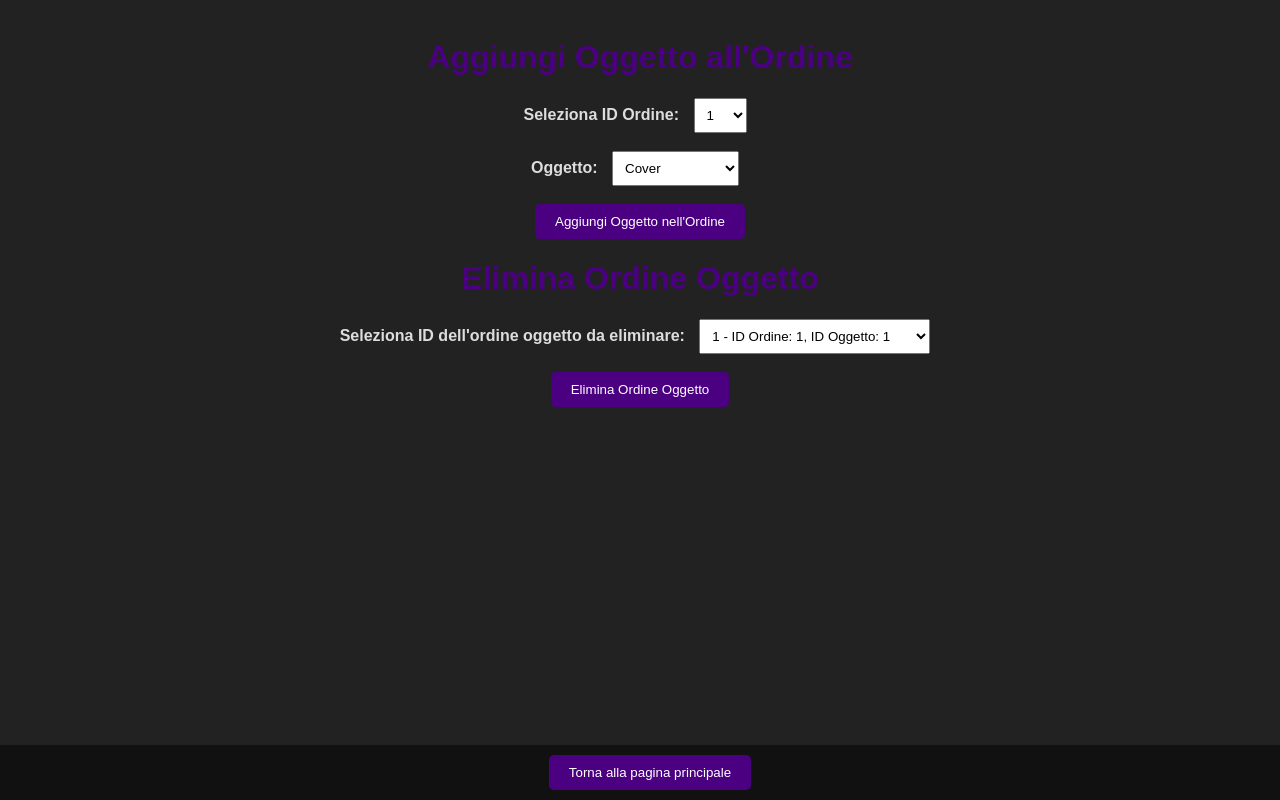
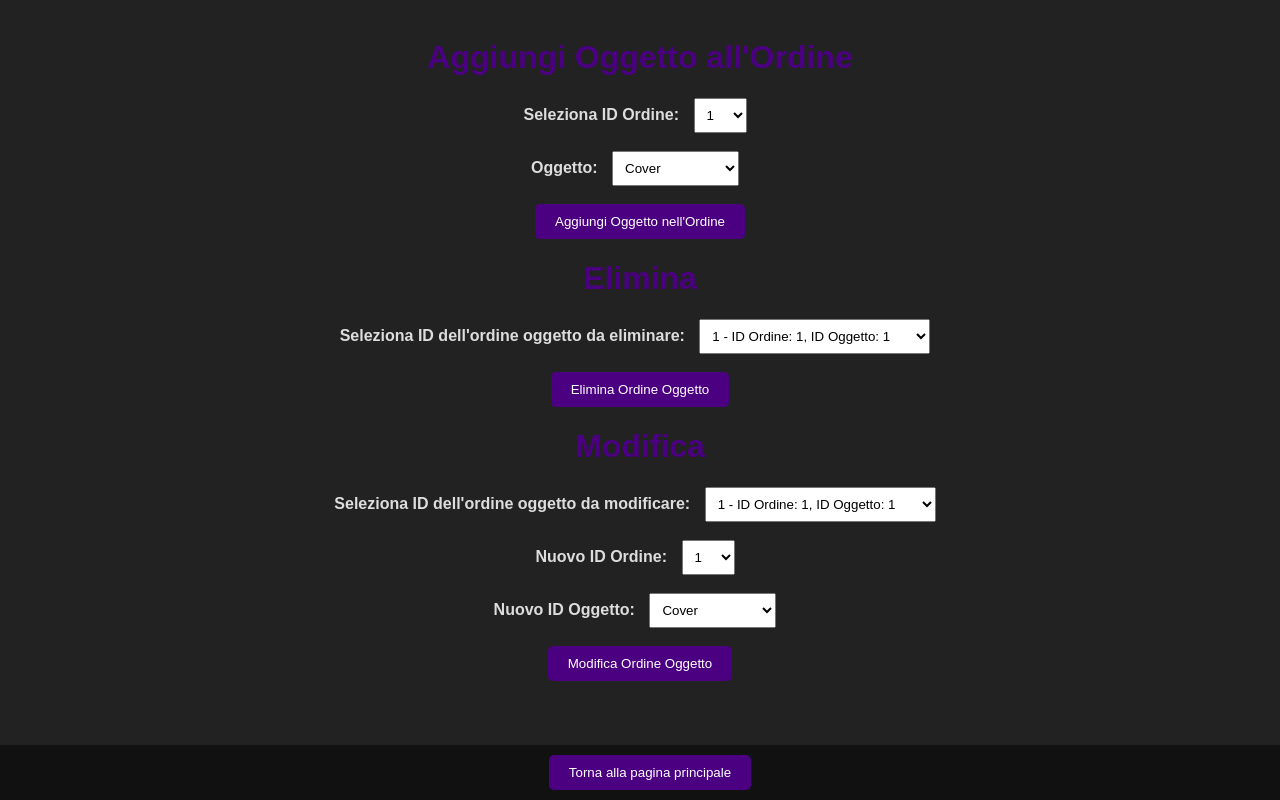
Before and after one commit to si-mosco/php_db, a PHP site: page /aggiungi_ordineoggetto.php in a window 1280 px wide. Run offline with PHP 8.4, Linux system fonts and the light colour scheme; data comes from the database, SQL or seed files in the repository.

Commit message:
Add files via upload
aggiunta modifica in alcune tabelle

```diff
--- a/aggiungi_ordine.php
+++ b/aggiungi_ordine.php
@@ -77,7 +77,7 @@ echo "<html>
         </head>
         <body>";
 
-    echo "<footer>
+echo "<footer>
         <button onclick='goToHomePage()'>Torna alla pagina principale</button>
       </footer><br>";
 
--- a/aggiungi_ordineoggetto.php
+++ b/aggiungi_ordineoggetto.php
@@ -77,7 +77,7 @@ echo "<html>
         </head>
         <body>";
 
-    echo "<footer>
+echo "<footer>
         <button onclick='goToHomePage()'>Torna alla pagina principale</button>
       </footer><br>";
 
@@ -104,6 +104,19 @@ try {
             $stmt->execute();
 
             echo "<p>Ordine oggetto eliminato con successo!</p>";
+        } else if (!empty($_POST['id_modifica'])) {
+            $id_modifica = $_POST['id_modifica'];
+            $id_ordine_modificato = $_POST['id_ordine_modifica'];
+            $id_oggetti_modificato = $_POST['id_oggetti_modifica'];
+
+            $sqlUpdate = "UPDATE ordini_oggetti SET id_ordini = :id_ordine, id_oggetti = :id_oggetti WHERE id = :id";
+            $stmt = $conn->prepare($sqlUpdate);
+            $stmt->bindParam(':id_ordine', $id_ordine_modificato);
+            $stmt->bindParam(':id_oggetti', $id_oggetti_modificato);
+            $stmt->bindParam(':id', $id_modifica);
+            $stmt->execute();
+
+            echo "<p>Ordine oggetto modificato con successo!</p>";
         } else {
             echo '<script type="text/javascript">
             window.onload = function () { alert("Tutti i campi sono obbligatori!"); }
@@ -141,7 +154,7 @@ echo "</select><br><br>
                 </div>";
 
     echo "<div>
-            <h1>Elimina Ordine Oggetto</h1>
+            <h1>Elimina</h1>
             <form method='POST'>
                 <label for='id_elimina'>Seleziona ID dell'ordine oggetto da eliminare:</label>
                 <select name='id_elimina' id='id_elimina'>";
@@ -151,7 +164,34 @@ echo "</select><br><br>
         echo "<option value='" . $row['id'] . "'>" . $row['id'] . " - ID Ordine: " . $row['id_ordini'] . ", ID Oggetto: " . $row['id_oggetti'] . "</option>";
     }
     echo "</select><br><br>
-                <button type='submit'>Elimina Ordine Oggetto</button>
+                <button type='submit' name='submit_elimina'>Elimina Ordine Oggetto</button>
+            </form>
+
+            <h1>Modifica</h1>
+            <form method='POST'>
+                <label for='id_modifica'>Seleziona ID dell'ordine oggetto da modificare:</label>
+                <select name='id_modifica' id='id_modifica'>";
+    $stmt->execute();
+    while ($row = $stmt->fetch(PDO::FETCH_ASSOC)) {
+        echo "<option value='" . $row['id'] . "'>" . $row['id'] . " - ID Ordine: " . $row['id_ordini'] . ", ID Oggetto: " . $row['id_oggetti'] . "</option>";
+    }
+    echo "</select><br><br>";
+
+    echo "<label for='id_ordine_modifica'>Nuovo ID Ordine:</label>
+                <select name='id_ordine_modifica'>";
+    foreach ($ordini as $ordine) {
+        echo "<option value='{$ordine['id']}'>{$ordine['id']}</option>";
+    }
+    echo "</select><br><br>";
+
+    echo "<label for='id_oggetti_modifica'>Nuovo ID Oggetto:</label>
+                <select name='id_oggetti_modifica'>";
+    foreach ($oggetti as $oggetto) {
+        echo "<option value='{$oggetto['id']}'>{$oggetto['nome']}</option>";
+    }
+    echo "</select><br><br>";
+
+    echo "<button type='submit' name='submit_modifica'>Modifica Ordine Oggetto</button>
             </form>
         </div>";
 
```
Also changed, not shown: aggiungi_utente.php (+62 -3 lines), aggiungi_luogo.php (line endings or trailing spaces).
